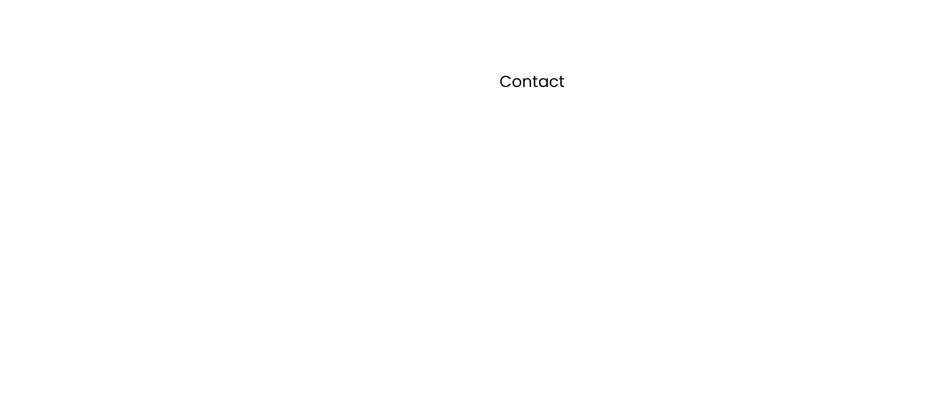
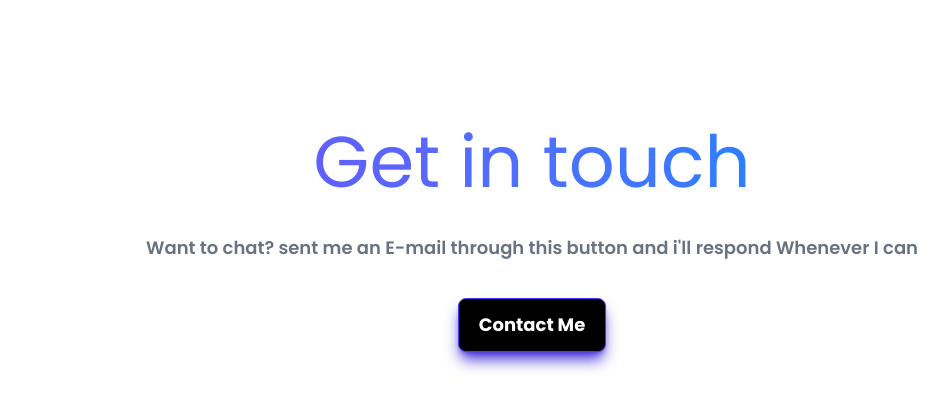
Before and after one commit to Tanas2k4/Portfolio, a React (Vite) app: page / in a window 1280 px wide. Shown: the part 2649-3054 px from the top of the page, without its empty margins (108-1056 px from the left). Before the commit the page ends 2743 px from the top, so only its background shows below. Built offline with nearby package versions, Linux system fonts and the light colour scheme.

Commit message:
add Contact and mail to

```diff
--- a/src/components/Contact.jsx
+++ b/src/components/Contact.jsx
@@ -1,9 +1,26 @@
-import React from 'react'
+import React from "react";
 
 const Contact = () => {
-  return (
-    <div>Contact</div>
-  )
-}
+  return <div id="#contact" className="flex-min-h-[70px] min-w-full items-center justify-center">
+    <div className="flex flex-col items-center justify-center gap-3 space-y-6 p-14">
+      <h1 className="text-center text-5xl md:text-7xl">
+        <span className="bg-gradient-to-r from-indigo-500 to-blue-500 bg-clip-text text-transparent">
+          Get in touch
+        </span>
+      </h1>
 
-export default Contact
+      <p className="text-center text-lg font-semibold text-gray-500">
+        Want to chat? sent me an E-mail through this button and i'll  respond
+        Whenever I can
+      </p>
+
+      <a href="mailto:t.ttan25204@gmail.com" className="text-nowrap rounded-lg  border border-indigo-600 bg-black px-5
+      py-3 text-lg font-bold text-white shadow-lg shadow-indigo-700 transition-all duration-300
+      hover:-translate-y-2 hover:shadow-xl hover:shadow-indigo-600">
+        Contact Me
+      </a>
+    </div>
+  </div>;
+};
+
+export default Contact;
```
